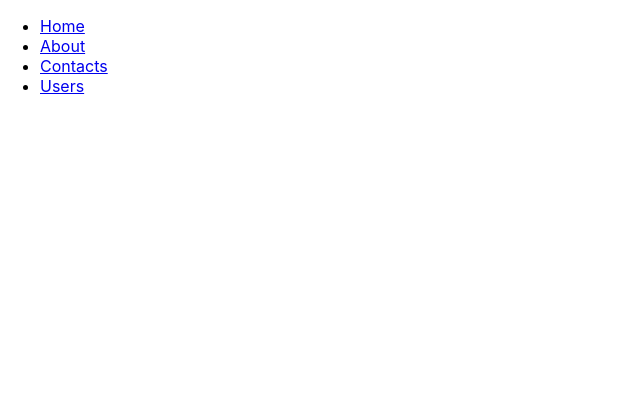
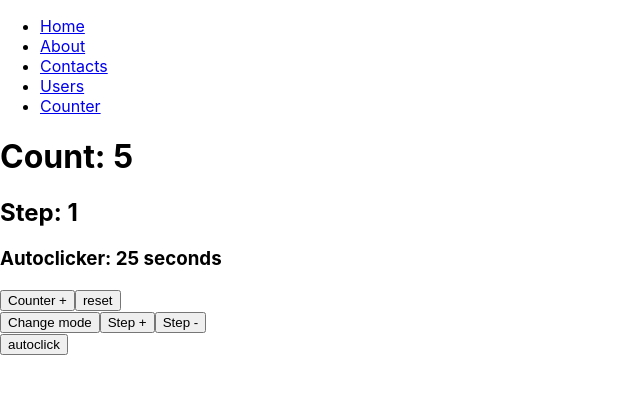
Before and after one commit to andrewsilent/first-react-app, a React (Create React App) app: page /counter in a window 1280 px wide. Shown: the top 394 px of the page, without its empty margins (0-640 px from the left). Built offline with nearby package versions, Linux system fonts and the light colour scheme.

Commit message:
add shouldComponentUpdate

```diff
--- a/src/App.js
+++ b/src/App.js
@@ -1,5 +1,6 @@
 import React from 'react';
-import UsersLoader from './components/UsersLoader'
+import UsersLoader from './components/UsersLoader';
+import Counter from './components/Counter';
 import {
   BrowserRouter as Router,
   Switch,
@@ -25,6 +26,9 @@ const App = props => {
           <li>
             <Link to='/users'>Users</Link>
           </li>
+          <li>
+            <Link to='/counter'>Counter</Link>
+          </li>
         </ul>
       </nav>
 
@@ -35,12 +39,14 @@ const App = props => {
         <Route path='/about'>
           <About />
         </Route>
-        <Route path='/contacts'>
-          <Contacts />
-        </Route>
+        <Route path='/contacts' component={Contacts} />
+        {/* <Contacts />
+        </Route> */}
         <Route path='/users'>
           <UsersLoader />
         </Route>
+        <Route path='/counter' component={Counter} />
+        <Route path='*' component={NotFound} />
       </Switch>
     </BrowserRouter>
   );
@@ -49,4 +55,11 @@ const App = props => {
 const Home = () => <div>Home</div>;
 const About = () => <div>About</div>;
 const Contacts = () => <div>Contacts</div>;
+const NotFound = props => {
+  console.log(props);
+  setTimeout(() => {
+    props.history.push('/');
+  }, 5000);
+  return <div>error 404 - page not found</div>;
+};
 export default App;
--- a/src/components/Counter/index.jsx
+++ b/src/components/Counter/index.jsx
@@ -116,6 +116,7 @@ class Counter extends Component {
         <StepControls
           stepHandle={this.stepHandle}
           changeMode={this.changeMode}
+          step={this.state.step}
         />
         <Autoclick autoclickerToggle={this.autoclickerToggle} />
       </div>
--- a/src/components/StepControls/index.jsx
+++ b/src/components/StepControls/index.jsx
@@ -1,26 +1,25 @@
-import React from 'react';
+import React, { Component } from 'react';
 
-const StepControls = props => {
-  const { changeMode, stepHandle } = props;
-  return (
-    <div>
-      <button onClick={changeMode}>Change mode</button>
-      <button
-        onClick={() => {
-          stepHandle(+1);
-        }}
-      >
-        Step +
-      </button>
-      <button
-        onClick={() => {
-          stepHandle(-1);
-        }}
-      >
-        Step -
-      </button>
-    </div>
-  );
-};
+class StepControls extends Component {
+  constructor (props) {
+    super(props);
+  }
+
+  shouldComponentUpdate (nextProps, nextState) {
+    return nextProps.step === this.props.step;
+  }
+
+  render () {
+    const { changeMode, stepHandle } = this.props;
+    console.log('render');
+    return (
+      <div>
+        <button onClick={changeMode}>Change mode</button>
+        <button onClick={() => {stepHandle(+1)} }> Step + </button>
+        <button onClick={() => {stepHandle(-1)} }> Step - </button>
+      </div>
+    );
+  }
+}
 
 export default StepControls;
```
